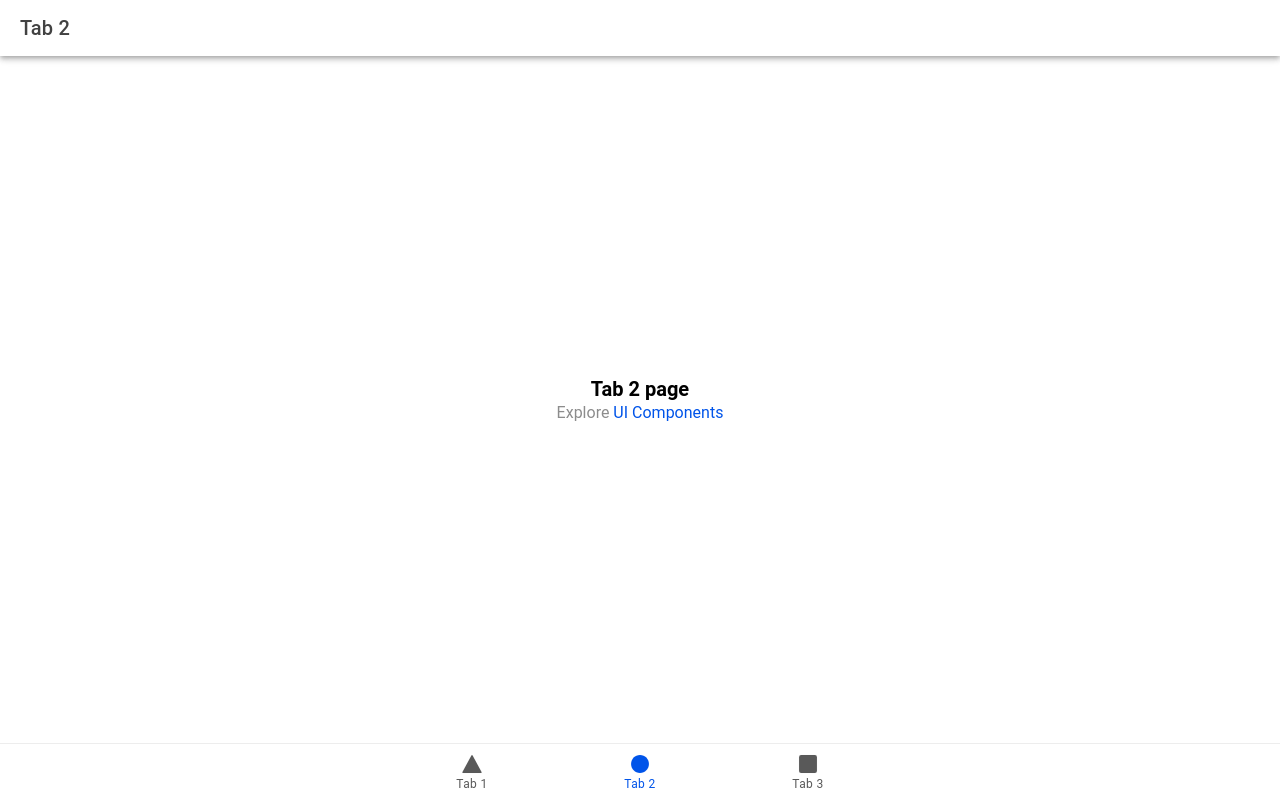
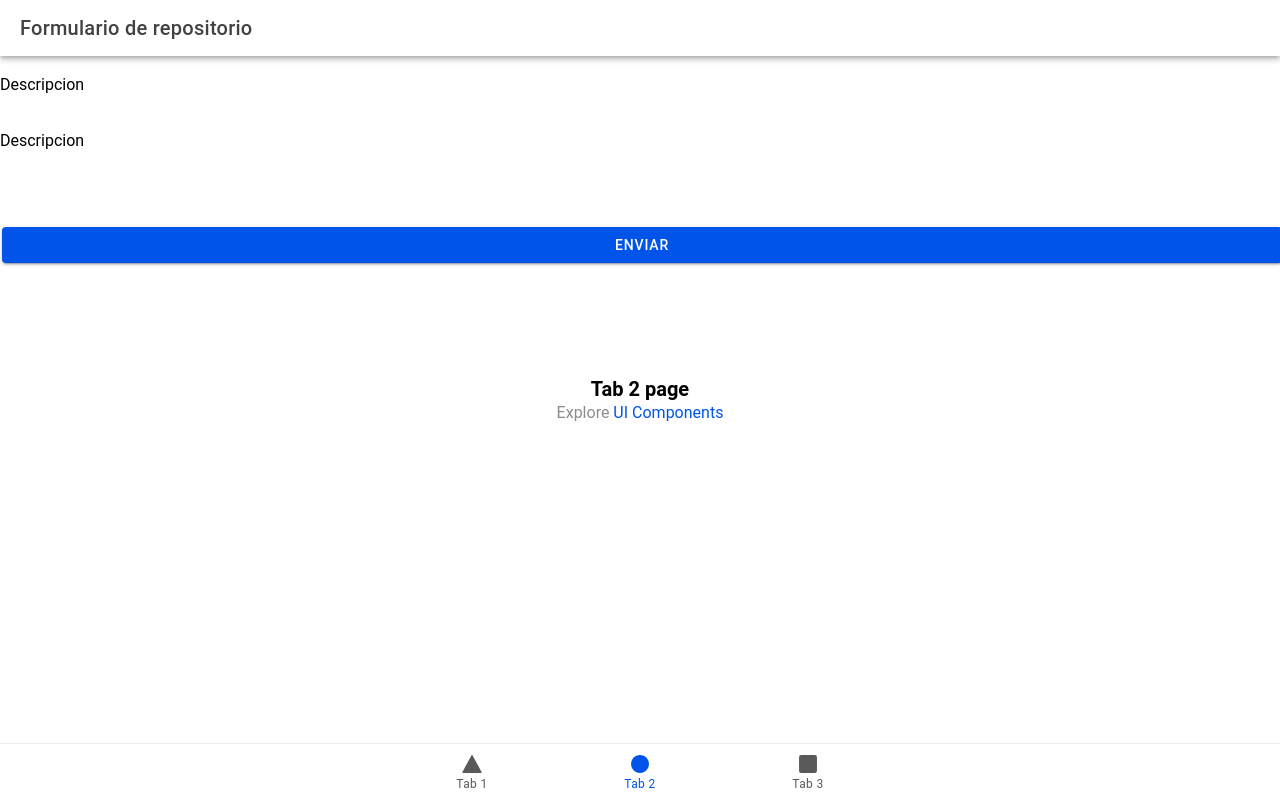
Before and after one commit to PUCETEC-PROG2/laboratorios-ionic-luisvalarezo15, a React (Vite) app: page /tab2 in a window 1280 px wide. Built offline with nearby package versions, Linux system fonts and the light colour scheme.

Commit message:
clase 16/6/26

```diff
--- a/package.json
+++ b/package.json
@@ -13,7 +13,7 @@
   },
   "dependencies": {
     "@capacitor/app": "7.1.0",
-    "@capacitor/core": "7.4.4",
+    "@capacitor/core": "^7.4.4",
     "@capacitor/haptics": "7.0.2",
     "@capacitor/keyboard": "7.0.3",
     "@capacitor/status-bar": "7.0.3",
@@ -28,7 +28,7 @@
     "react-router-dom": "^5.3.4"
   },
   "devDependencies": {
-    "@capacitor/cli": "7.4.4",
+    "@capacitor/cli": "^7.4.4",
     "@testing-library/dom": ">=7.21.4",
     "@testing-library/jest-dom": "^5.16.5",
     "@testing-library/react": "^16.2.0",
--- a/src/pages/Tab2.css
+++ b/src/pages/Tab2.css
@@ -0,0 +1,13 @@
+.form-container {
+    min-height: 100%;
+    display: flex;
+    flex-direction: column;
+    justify-content: center;
+    align-items: center;
+    gap: 24px;
+    padding: 32px;
+}
+
+.form-field {
+    width: 100%;
+}
--- a/src/pages/Tab2.tsx
+++ b/src/pages/Tab2.tsx
@@ -1,4 +1,4 @@
-import { IonContent, IonHeader, IonPage, IonTitle, IonToolbar } from '@ionic/react';
+import { IonButton, IonContent, IonHeader, IonInput, IonPage, IonTextarea, IonTitle, IonToolbar } from '@ionic/react';
 import ExploreContainer from '../components/ExploreContainer';
 import './Tab2.css';
 
@@ -7,15 +7,41 @@ const Tab2: React.FC = () => {
     <IonPage>
       <IonHeader>
         <IonToolbar>
-          <IonTitle>Tab 2</IonTitle>
+          <IonTitle>Formulario de repositorio</IonTitle>
         </IonToolbar>
       </IonHeader>
       <IonContent fullscreen>
         <IonHeader collapse="condense">
           <IonToolbar>
-            <IonTitle size="large">Tab 2</IonTitle>
+            <IonTitle size="large">Formulario de repositorio</IonTitle>
           </IonToolbar>
         </IonHeader>
+
+        <div className="form-field">
+          <IonInput
+            className="form-field"
+            label="Descripcion"
+            placeholder="Ingrese la descripccion del repositorio"
+            labelPlacement="floating"
+          />
+
+          <IonTextarea
+            className="form-field"
+            label="Descripcion"
+            placeholder="Ingrese la descripccion del repositorio"
+            labelPlacement="floating"
+            rows={4}
+          />
+
+          <IonButton
+            className="form-field"
+            expand="block"
+            fill="solid"
+          >
+            Enviar
+          </IonButton>
+        </div>
+
         <ExploreContainer name="Tab 2 page" />
       </IonContent>
     </IonPage>
--- a/src/pages/Tab3.tsx
+++ b/src/pages/Tab3.tsx
@@ -1,4 +1,4 @@
-import { IonContent, IonHeader, IonPage, IonTitle, IonToolbar } from '@ionic/react';
+import { IonCard, IonCardTitle, IonContent, IonHeader, IonPage, IonTitle, IonToolbar, IonCardHeader } from '@ionic/react';
 import ExploreContainer from '../components/ExploreContainer';
 import './Tab3.css';
 
@@ -7,16 +7,31 @@ const Tab3: React.FC = () => {
     <IonPage>
       <IonHeader>
         <IonToolbar>
-          <IonTitle>Tab 3</IonTitle>
+          <IonTitle>Perfil de usuario</IonTitle>
         </IonToolbar>
       </IonHeader>
       <IonContent fullscreen>
         <IonHeader collapse="condense">
           <IonToolbar>
-            <IonTitle size="large">Tab 3</IonTitle>
+            <IonTitle size="large">Perfil de usuario</IonTitle>
           </IonToolbar>
         </IonHeader>
-        <ExploreContainer name="Tab 3 page" />
+        <div className="card-container">
+          <IonCard className="card">
+            <img
+              src="https://avatars.githubusercontent.com/u/191405317?v=4&size=64"
+              alt="Foto de perfil"
+            />
+            <IonCardHeader className="card">
+              <IonCardTitle>Luis Valarezo</IonCardTitle>
+              <IonCardTitle>luisvalarezo15</IonCardTitle>
+            </IonCardHeader>
+            <p>
+              Estudiante de desarrollo de software en cuarto semestre en la
+              Pontificia Universidad Catolica del Ecuador
+            </p>
+          </IonCard>
+        </div>
       </IonContent>
     </IonPage>
   );
```
Also changed, not shown: 1 other file (tests, documents, lock files or other folders).
